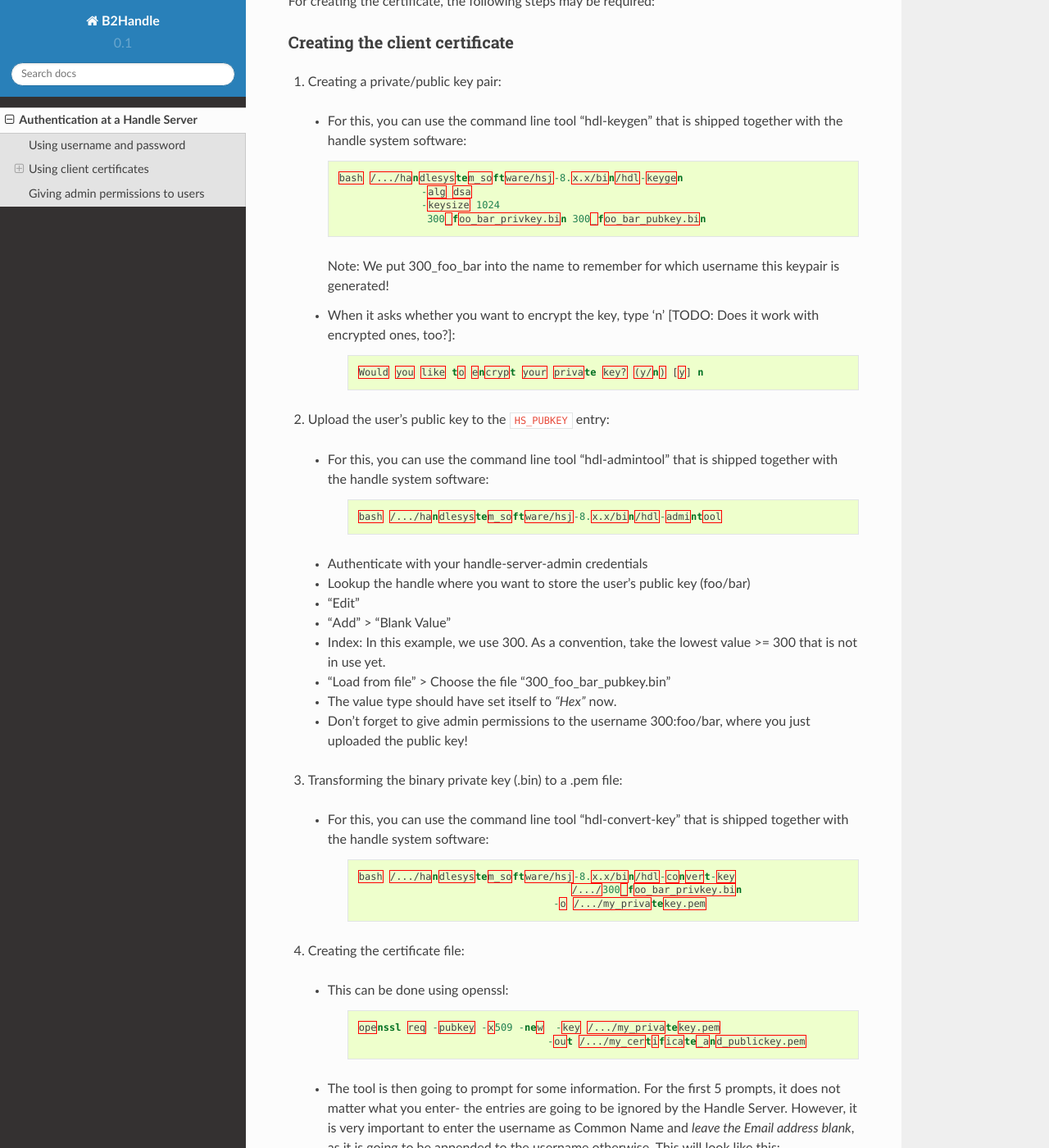
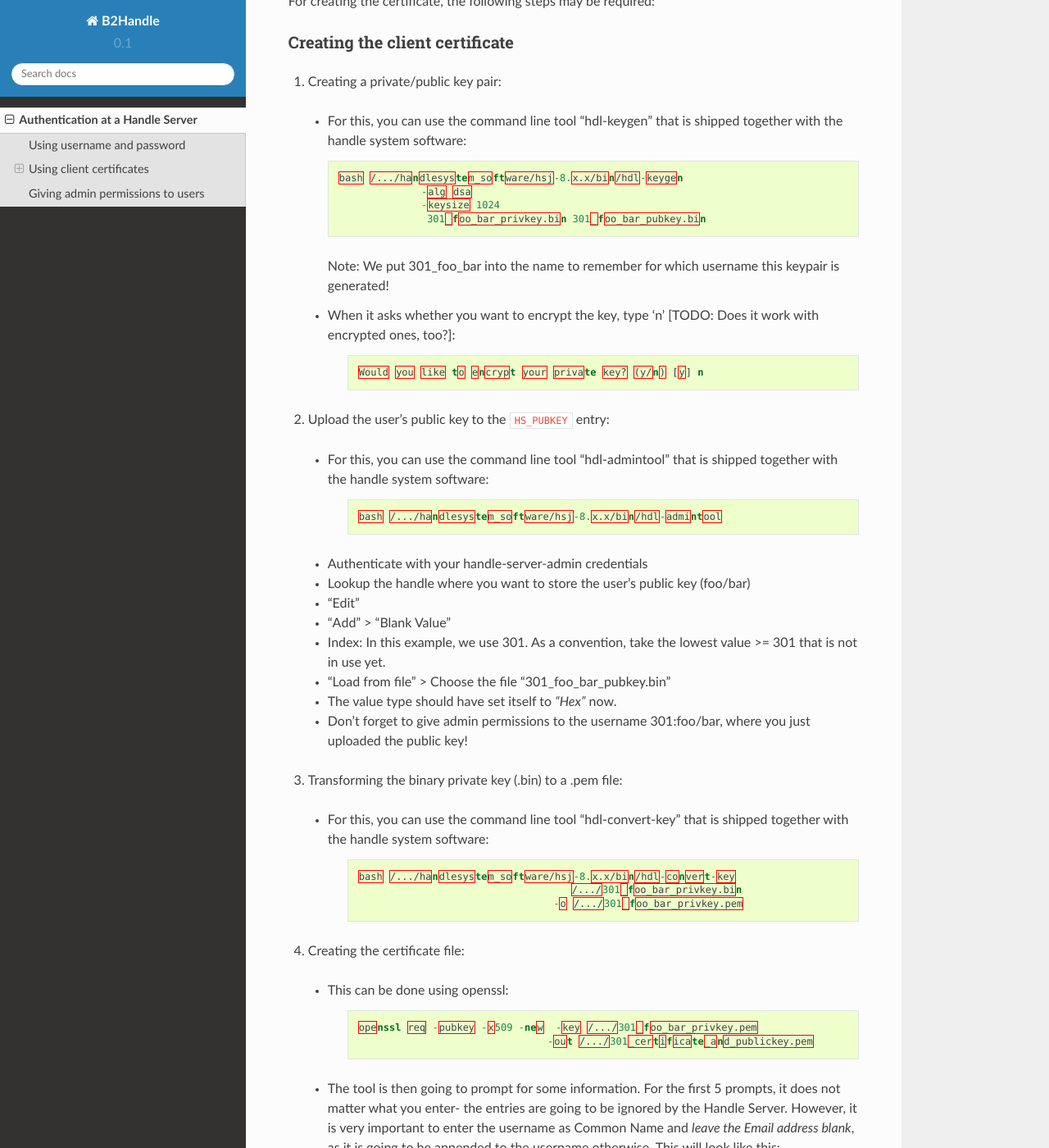
Before and after one commit to EUDAT-B2HANDLE/B2HANDLE, a Sphinx documentation site: the page built from docs/source/authentication.rst, in a window 1280 px wide and 1400 px high, scrolled down 1448 px. Shown: the whole window at 82% size. Built offline with Sphinx 7.4.7 and the Read the Docs theme 2.0.0, drawn with Linux system fonts in a browser that asks for light colours; pages that are not in the unit, such as notebooks, are missing from menus; some of the changed text lies outside the part shown.

Commit message:
Fixed index for HS_PUBKEY in authentication examples (301 for pubkey, 300 for seckey, so it is consistent).

```diff
--- a/docs/source/authentication.rst
+++ b/docs/source/authentication.rst
@@ -59,9 +59,9 @@ Creating the client certificate
       bash /.../handlesystem_software/hsj-8.x.x/bin/hdl-keygen
                     -alg dsa
                     -keysize 1024
-                     300_foo_bar_privkey.bin 300_foo_bar_pubkey.bin
+                     301_foo_bar_privkey.bin 301_foo_bar_pubkey.bin
 
-    Note: We put 300_foo_bar into the name to remember for which username this keypair is generated!
+    Note: We put 301_foo_bar into the name to remember for which username this keypair is generated!
 
   * When it asks whether you want to encrypt the key, type 'n' [TODO: Does it work with encrypted ones, too?]:
 
@@ -81,10 +81,10 @@ Creating the client certificate
   * Lookup the handle where you want to store the user's public key (foo/bar)
   * "Edit"
   * "Add" > "Blank Value"
-  * Index: In this example, we use 300. As a convention, take the lowest value >= 300 that is not in use yet.
-  * "Load from file" > Choose the file "300_foo_bar_pubkey.bin"
+  * Index: In this example, we use 301. As a convention, take the lowest value >= 301 that is not in use yet.
+  * "Load from file" > Choose the file "301_foo_bar_pubkey.bin"
   * The value type should have set itself to *"Hex"* now.
-  * Don't forget to give admin permissions to the username 300:foo/bar, where you just uploaded the public key!
+  * Don't forget to give admin permissions to the username 301:foo/bar, where you just uploaded the public key!
 
 3. Transforming the binary private key (.bin) to a .pem file:
 
@@ -93,8 +93,8 @@ Creating the client certificate
       .. code:: json
 
         bash /.../handlesystem_software/hsj-8.x.x/bin/hdl-convert-key
-                                            /.../300_foo_bar_privkey.bin
-                                         -o /.../my_privatekey.pem
+                                            /.../301_foo_bar_privkey.bin
+                                         -o /.../301_foo_bar_privkey.pem
 
 4. Creating the certificate file:
 
@@ -102,8 +102,8 @@ Creating the client certificate
 
       .. code:: json
 
-        openssl req -pubkey -x509 -new  -key /.../my_privatekey.pem
-                                        -out /.../my_certificate_and_publickey.pem
+        openssl req -pubkey -x509 -new  -key /.../301_foo_bar_privkey.pem
+                                        -out /.../301_certificate_and_publickey.pem
 
   * The tool is then going to prompt for some information. For the first 5 prompts, it does not matter what you enter- the entries are going to be ignored by the Handle Server.
     However, it is very important to enter the username as Common Name and *leave the Email address blank*, as it is going to be appended to the username otherwise. This will look like
@@ -131,16 +131,16 @@ Creating the client certificate
 
     .. code:: json
 
-      openssl x509 -inform PEM -in /.../my_certificate_and_publickey.pem
-                               -out /.../my_certificate_only.pem
+      openssl x509 -inform PEM -in /.../301_certificate_and_publickey.pem
+                               -out /.../301_certificate_only.pem
 
 Now, the certificate_only.pem file and the private_key.pem file can be used for authentication.
 The paths to these files should be entered into the JSON credentials file asfollows::
 
   {
     "baseuri": "https://my.handle.server",
-    "private_key": "my_privatekey.pem",
-    "certificate_only": "my_certificate_only.pem"
+    "private_key": "301_foo_bar_privkey.pem",
+    "certificate_only": "301_certificate_only.pem"
   }
 
 Please follow the client documentation to see how a user can use this JSON file to authenticate while using the b2handle library.
```
